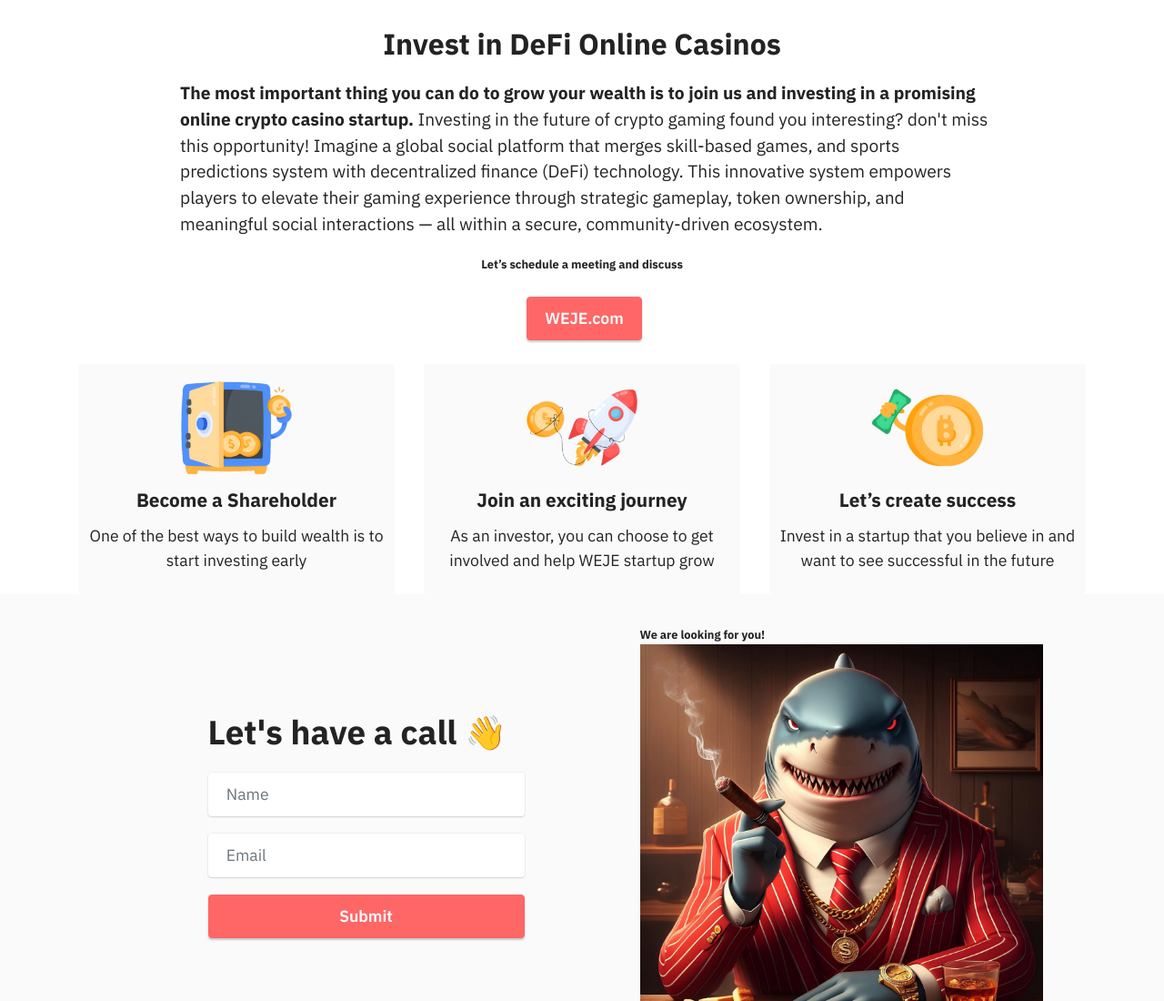
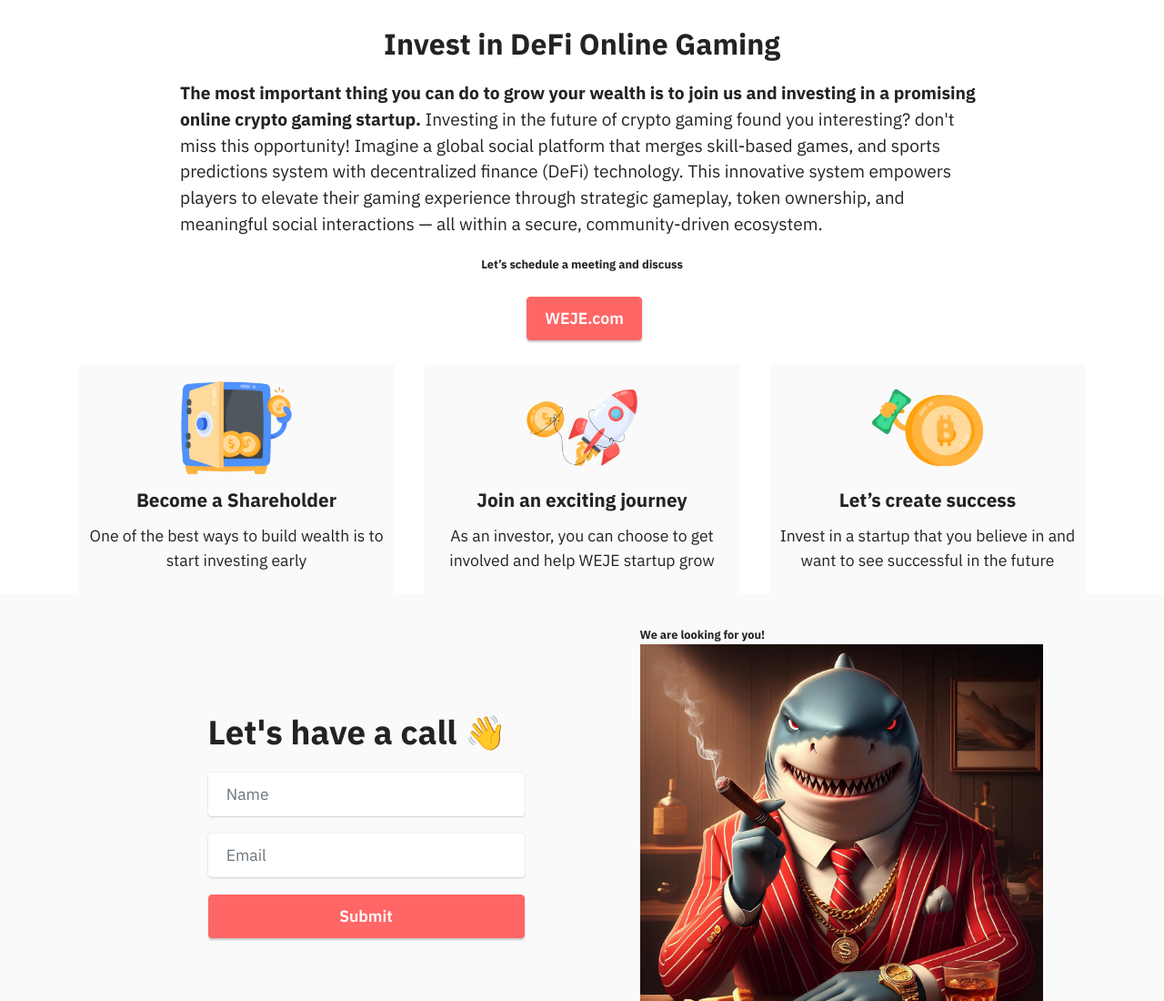
Before and after one commit to Wejecom/weje, a plain HTML site: page index.html in a window 1280 px wide. Shown: the top 1100 px of the page at 91% size. Drawn offline with Linux system fonts and the light colour scheme; a script that the page names is missing.

Commit message:
Add files via upload

```diff
--- a/index.html
+++ b/index.html
@@ -23,9 +23,9 @@
     <div class="align-center container-fluid">
         <div class="row justify-content-center">
             <div class="col-md-12 col-lg-9">
-                <h1 class="mbr-section-title mbr-fonts-style mb-3 display-5"><strong>Invest in DeFi Online Casinos</strong></h1>
+                <h1 class="mbr-section-title mbr-fonts-style mb-3 display-5"><strong>Invest in DeFi Online Gaming</strong></h1>
                 <p class="mbr-text mbr-fonts-style display-7">
-                    <b>The most important thing you can do to grow your wealth is to join us and investing in a promising online crypto casino startup.</b>
+                    <b>The most important thing you can do to grow your wealth is to join us and investing in a promising online crypto gaming startup.</b>
                     Investing in the future of crypto gaming found you interesting? don't miss this opportunity!
                     Imagine a global social platform that merges skill-based games, and sports predictions system with decentralized finance (DeFi) technology.
 
```
